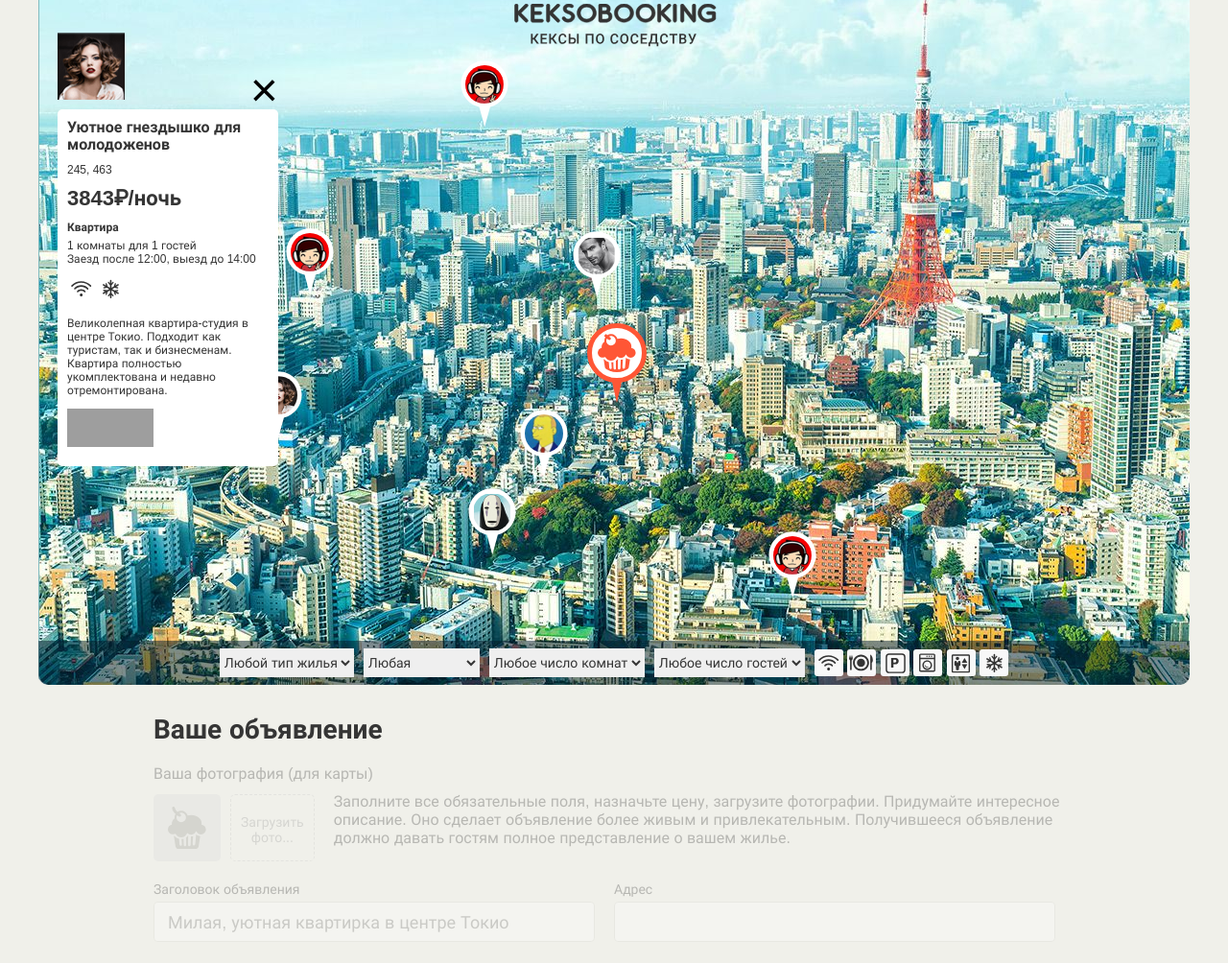
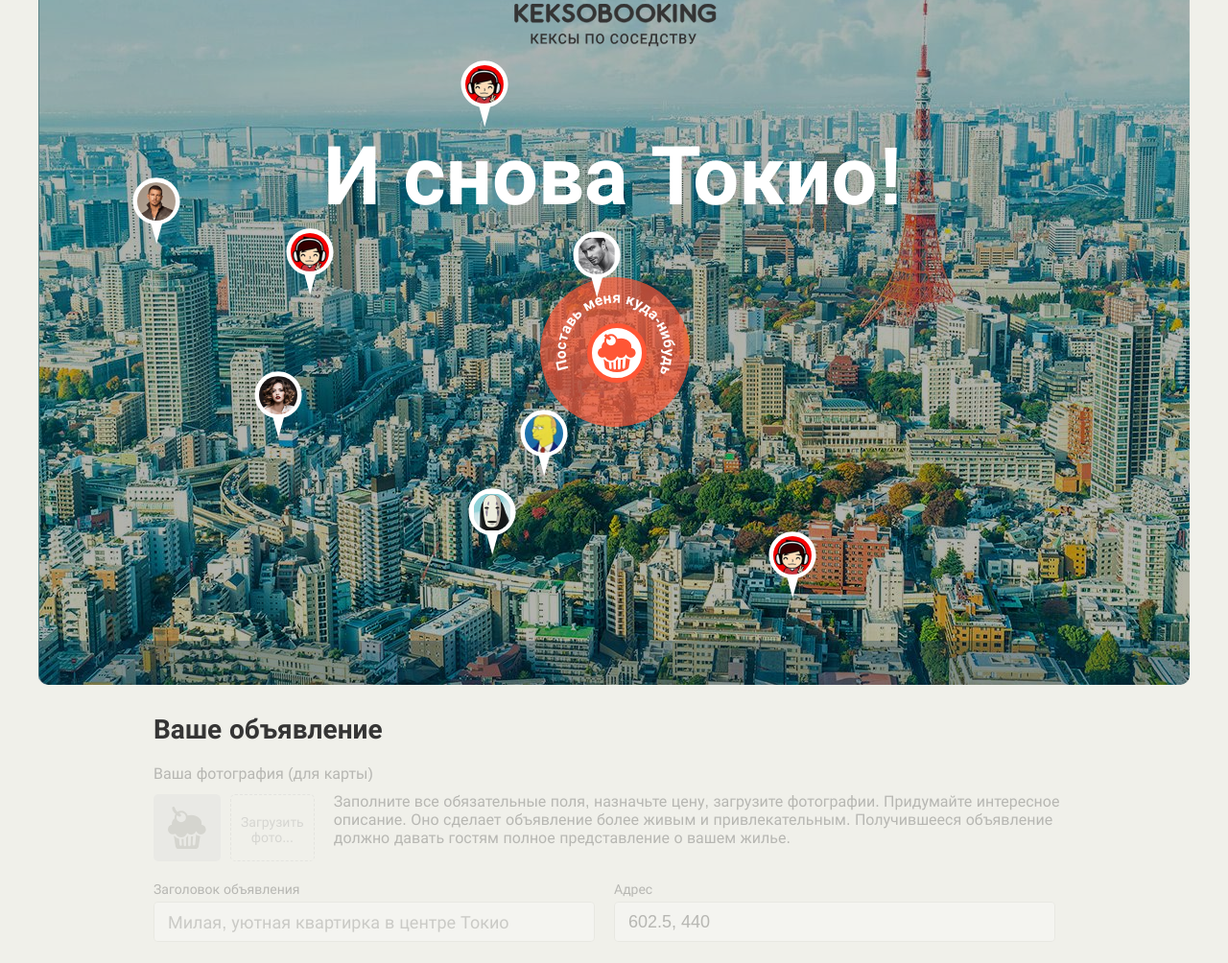
Before and after one commit to TrenTake/1323345-keksobooking-21, a website: page index.html in a window 1280 px wide. Shown: the part 36-1040 px from the top of the page at 96% size. Drawn offline with Linux system fonts and the light colour scheme; grey boxes are pictures that could not be loaded.

Commit message:
Исправление ошибок

```diff
--- a/index.html
+++ b/index.html
@@ -37,7 +37,7 @@
 
       <!-- Фильтрация объявлений -->
       <div class="map__filters-container">
-        <form action="#" class="map__filters" autocomplete="off">
+        <form action="https://21.javascript.pages.academy/keksobooking" method="POST" class="map__filters" enctype="multipart/form-data" autocomplete="off">
           <select name="housing-type" id="housing-type" class="map__filter">
             <option value="any" selected>Любой тип жилья</option>
             <option value="palace">Дворец</option>
@@ -84,7 +84,7 @@
     <!-- Форма объявления -->
     <section class="notice">
       <h2 class="notice__title">Ваше объявление</h2>
-      <form class="ad-form ad-form--disabled" method="post" enctype="multipart/form-data" autocomplete="off">
+      <form class="ad-form ad-form--disabled" action="https://21.javascript.pages.academy/keksobooking" method="post" enctype="multipart/form-data" autocomplete="off">
         <fieldset class="ad-form-header">
           <legend class="ad-form-header__title">Ваша фотография (для карты)</legend>
           <div class="ad-form-header__upload">
@@ -92,7 +92,7 @@
               <img src="img/muffin-grey.svg" alt="Аватар пользователя" width="40" height="44">
             </div>
             <div class="ad-form__field">
-              <input type="file" id="avatar" name="avatar" class="ad-form-header__input visually-hidden">
+              <input type="image" id="avatar" name="avatar" class="ad-form-header__input visually-hidden">
               <label class="ad-form-header__drop-zone" for="avatar">Загрузить<br>фото...</label>
             </div>
             <p class="ad-form-header__info">Заполните все обязательные поля, назначьте цену, загрузите фотографии. Придумайте интересное описание. Оно сделает объявление более живым и привлекательным. Получившееся объявление должно давать гостям полное представление о вашем жилье.</p>
@@ -100,7 +100,7 @@
         </fieldset>
         <fieldset class="ad-form__element ad-form__element--wide">
           <label class="ad-form__label" for="title">Заголовок объявления</label>
-          <input id="title" name="title" type="text" placeholder="Милая, уютная квартирка в центре Токио">
+          <input id="title" name="title" type="text" placeholder="Милая, уютная квартирка в центре Токио" minlength="30" maxlength="100">
         </fieldset>
         <fieldset class="ad-form__element ad-form__element--wide">
           <label class="ad-form__label" for="address">Адрес</label>
@@ -117,7 +117,7 @@
         </fieldset>
         <fieldset class="ad-form__element">
           <label class="ad-form__label" for="price">Цена за ночь, руб.</label>
-          <input id="price" name="price" type="number" placeholder="5000">
+          <input id="price" name="price" type="number" placeholder="5000" max="1000000" required>
         </fieldset>
         <fieldset class="ad-form__element ad-form__element--time">
           <label class="ad-form__label" for="timein">Время заезда и выезда</label>
--- a/js/main.js
+++ b/js/main.js
@@ -3,6 +3,17 @@ const features = [`wifi`, `dishwasher`, `parking`, `washer`, `elevator`, `condit
 const photos = [`http://o0.github.io/assets/images/tokyo/hotel1.jpg`, `http://o0.github.io/assets/images/tokyo/hotel2.jpg`, `http://o0.github.io/assets/images/tokyo/hotel3.jpg`];
 const HEIGHT_PIN = 40;
 const WIDTH_PIN = 40;
+
+const minPrice = {
+  bungalow: 0,
+  flat: 1000,
+  house: 5000,
+  palace: 10000
+};
+
+const appConfig = {
+  isActive: false,
+};
 
 /**
   * Перемешивает массив
@@ -75,7 +86,6 @@ const createAdvertisement = () => {
 };
 
 const mapElement = document.querySelector(`.map`);
-mapElement.classList.remove(`map--faded`);
 
 const advertisements = [];
 for (let i = 0; i < 8; i++) {
@@ -92,6 +102,9 @@ advertisements.forEach((advertisement) => {
   pin.style.left = (advertisement.location.x - WIDTH_PIN / 2) + `px`;
   const imgElement = pin.querySelector(`img`);
   imgElement.src = advertisement.author.avatar;
+  pin.addEventListener(`click`, () => {
+    createCard(advertisement);
+  });
   fragment.appendChild(pin);
 });
 
@@ -99,24 +112,23 @@ const blockMap = document.querySelector(`.map__pins`);
 blockMap.appendChild(fragment);
 
 const cardTemplate = document.querySelector(`#card`);
-const cardElement = cardTemplate.cloneNode(true).content.querySelector(`.map__card`);
 
-const createCard = () => {
-  const mapFilterContainer = document.querySelector(`.map__filters-container`);
+const createCard = (advertisement) => {
+  const cardElement = cardTemplate.cloneNode(true).content.querySelector(`.map__card`);
   const titleElement = cardElement.querySelector(`.popup__title`);
-  titleElement.textContent = advertisements[0].offer.title;
+  titleElement.textContent = advertisement.offer.title;
   const addressElement = cardElement.querySelector(`.popup__text--address`);
-  addressElement.textContent = advertisements[0].offer.address;
+  addressElement.textContent = advertisement.offer.address;
   const priceElement = cardElement.querySelector(`.popup__text--price`);
-  priceElement.textContent = advertisements[0].offer.price + `₽/ночь`;
+  priceElement.textContent = advertisement.offer.price + `₽/ночь`;
   const typeElemennt = cardElement.querySelector(`.popup__type`);
-  typeElemennt.textContent = advertisements[0].offer.type;
+  typeElemennt.textContent = advertisement.offer.type;
   const roomElement = cardElement.querySelector(`.popup__text--capacity`);
-  roomElement.textContent = advertisements[0].offer.rooms + `комнаты для` + advertisements[0].offer.guests + `гостей`;
+  roomElement.textContent = advertisement.offer.rooms + `комнаты для` + advertisement.offer.guests + `гостей`;
   const checkinElement = cardElement.querySelector(`.popup__text--time`);
-  checkinElement.textContent = `Заезд после ` + advertisements[0].offer.checkin + `, выезд до ` + advertisements[0].offer.checkout;
+  checkinElement.textContent = `Заезд после ` + advertisement.offer.checkin + `, выезд до ` + advertisement.offer.checkout;
   const avatarElement = cardElement.querySelector(`.popup__avatar`);
-  avatarElement.src = advertisements[0].author.avatar;
+  avatarElement.src = advertisement.author.avatar;
 
   const cardFeatures = cardElement.querySelector(`.popup__features`);
   const featuresFragment = document.createDocumentFragment();
@@ -161,6 +173,7 @@ const createCard = () => {
 
   advertisements[0].offer.photos.forEach((photo) => {
     const pictureElement = document.createElement(`img`);
+    pictureElement.classList.add(`popup__photo`);
     pictureElement.width = 45;
     pictureElement.height = 40;
     pictureElement.alt = `Фотография жилья`;
@@ -169,8 +182,100 @@ const createCard = () => {
   });
 
   cardPictures.appendChild(picturesFragment);
+  mapElement.appendChild(cardElement);
+};
+
+const adForm = document.querySelector(`.ad-form`);
+const adFormFieldsets = document.querySelectorAll(`.ad-form__element`);
+
+const activeApp = () => {
+  mapElement.classList.remove(`map--faded`);
+  adForm.classList.remove(`ad-form--disabled`);
+  appConfig.isActive = true;
+  setAddress();
+
+  for (const fieldset of adFormFieldsets) {
+    fieldset.disabled = false;
+  }
+};
+
+const disableApp = () => {
+  mapElement.classList.add(`map--faded`);
+  adForm.classList.add(`ad-form--disabled`);
+
+  for (const fieldset of adFormFieldsets) {
+    fieldset.disabled = true;
+  }
+};
+
+const priceElement = document.querySelector(`#price`);
+const typeHouseElement = document.querySelector(`#type`);
+
+const setPrice = (type) => {
+  priceElement.min = minPrice[type];
+  priceElement.placeholder = minPrice[type];
+};
+
+const mainPinElement = document.querySelector(`.map__pin--main`);
+const addressElement = document.querySelector(`#address`);
+const setAddress = () => {
+  const xCoords = mainPinElement.offsetLeft + mainPinElement.offsetWidth / 2;
+  const yCoords = mainPinElement.offsetTop + mainPinElement.offsetHeight;
+  addressElement.value = xCoords + `, ` + yCoords;
+  if (appConfig.isActive === true) {
+    const yCoordsActive = mainPinElement.offsetTop + mainPinElement.offsetHeight / 2;
+    addressElement.value = xCoords + `, ` + yCoordsActive;
+  }
+};
+
+const roomNumber = document.querySelector(`#room_number`);
+const capacityElement = document.querySelector(`#capacity`);
+
+const roomsAndGuests = () => {
+  if (roomNumber.value < capacityElement.value) {
+    const message = `Количество гостей не соответствует количеству комнат`;
+    capacityElement.setCustomValidity(message);
+  } else if ((roomNumber.value !== `100` && capacityElement.value === `0`) || (roomNumber.value === `100` && capacityElement.value !== `0`)) {
+    const message = `100 комнат не для гостей`;
+    capacityElement.setCustomValidity(message);
+  } else {
+    const message = ``;
+    capacityElement.setCustomValidity(message);
+  }
+};
+
+const timeInElement = document.querySelector(`#timein`);
+const timeOutElement = document.querySelector(`#timeout`);
+
+const setTimeInOut = (select, time) => {
+  select.value = time;
 };
 
 
-mapElement.appendChild(cardElement);
-createCard();
+disableApp();
+setAddress();
+roomsAndGuests();
+
+mainPinElement.addEventListener(`mousedown`, (evt) => {
+  if (evt.which === 1) {
+    activeApp();
+  }
+});
+
+mainPinElement.addEventListener(`keydown`, (evt) => {
+  if (evt.keyCode === 13) {
+    activeApp();
+  }
+});
+
+typeHouseElement.addEventListener(`change`, (evt) => {
+  setPrice(evt.target.value);
+});
+
+timeInElement.addEventListener(`change`, (evt) => {
+  setTimeInOut(timeOutElement, evt.target.value);
+});
+
+timeOutElement.addEventListener(`change`, (evt) => {
+  setTimeInOut(timeInElement, evt.target.value);
+});
```
